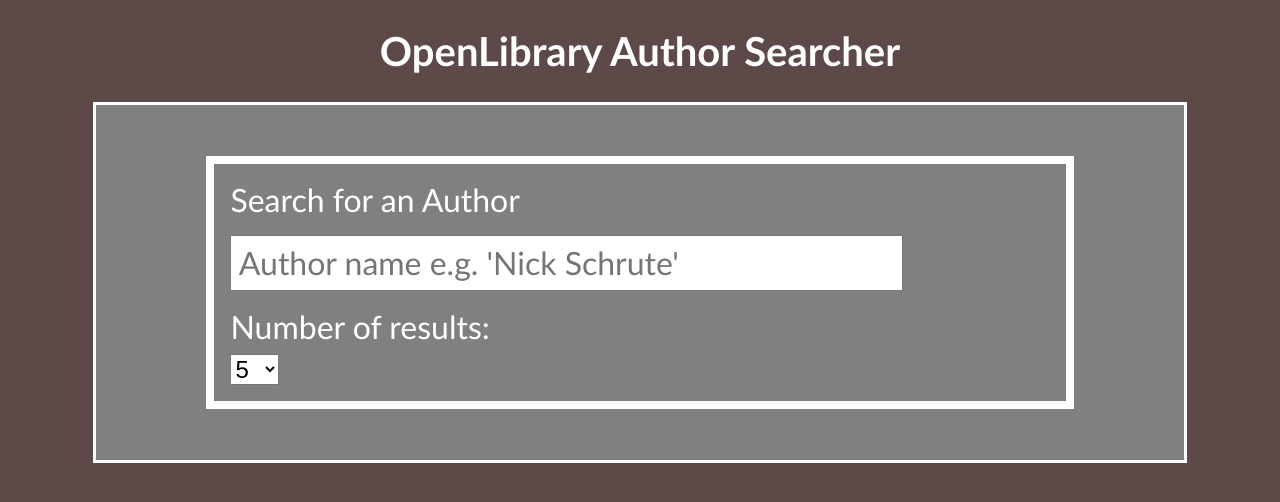
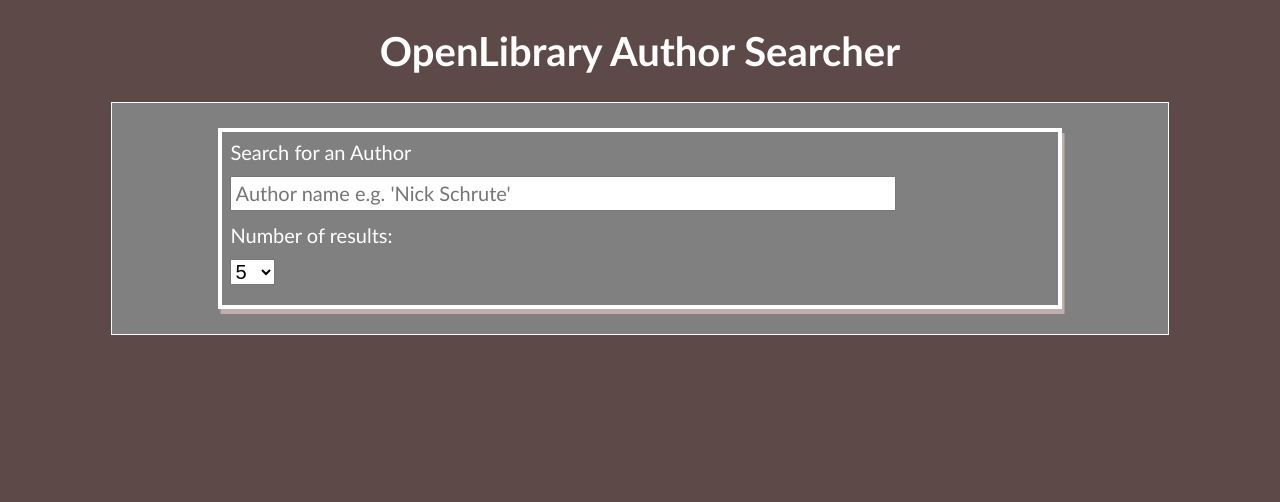
Before and after one commit to hmarchbank/openlibrary-project, a React (Create React App) app: page / in a window 1280 px wide. Shown: the top 502 px of the page. Built offline with nearby package versions, Linux system fonts and the light colour scheme.

Commit message:
made font-sizes, smaller

```diff
--- a/src/pages/Search-page/SearchPage.css
+++ b/src/pages/Search-page/SearchPage.css
@@ -1,47 +1,50 @@
 .search-form {
   background: grey;
   width: 80%;
-  margin: 0 auto 4vw auto;
+  margin: 0 auto 1vw auto;
   color: white;
-  padding: 2rem;
+  padding: 1rem;
   text-align: start;
-  border: 0.2rem solid white;
+  border: 0.1rem solid white;
 }
 
 .search-inputs,
 #errorMessage {
   width: 80%;
-  margin: 1.2rem auto;
-  padding: 1rem;
-  border: 0.5rem solid white;
+  margin: .6rem auto;
+  padding: .5rem;
+  border: 0.25rem solid white;
+  box-shadow: 2.5px 5px #c0aeae;
 }
 
 .search-form h1 {
-  font-size: 2.5rem;
+  font-size: 1rem;
   max-width: 60%;
 }
 
 label,
 input {
-  font-size: 2rem;
-  margin: 1rem 0;
+  font-size: 1.25rem;
+  margin: .75rem 0;
 }
 
 select {
-  font-size: 1.5rem;
+  margin: .75rem 0;
+  font-size: 1.25rem;
 }
 
 input {
   width: 80%;
-  padding: 0.4rem;
+  padding: 0.2rem;
 }
 
 #errorMessage {
-  padding: 2rem;
+  padding: 1rem;
   color: rgb(255, 208, 0);
   background: grey;
   width: 80%;
   margin: 0 auto;
+  font-size: 1.5rem;
 }
 
 .author-row {
@@ -50,9 +53,9 @@
   justify-content: space-between;
   width: 80%;
   margin: 1.2rem auto;
-  padding: 1rem;
-  border: 0.5rem solid white;
-  box-shadow: 5px 10px #c0aeae;
+  padding: .6rem;
+  border: 0.25rem solid white;
+  box-shadow: 2.5px 5px #c0aeae;
 }
 
 .author-row button {
```
